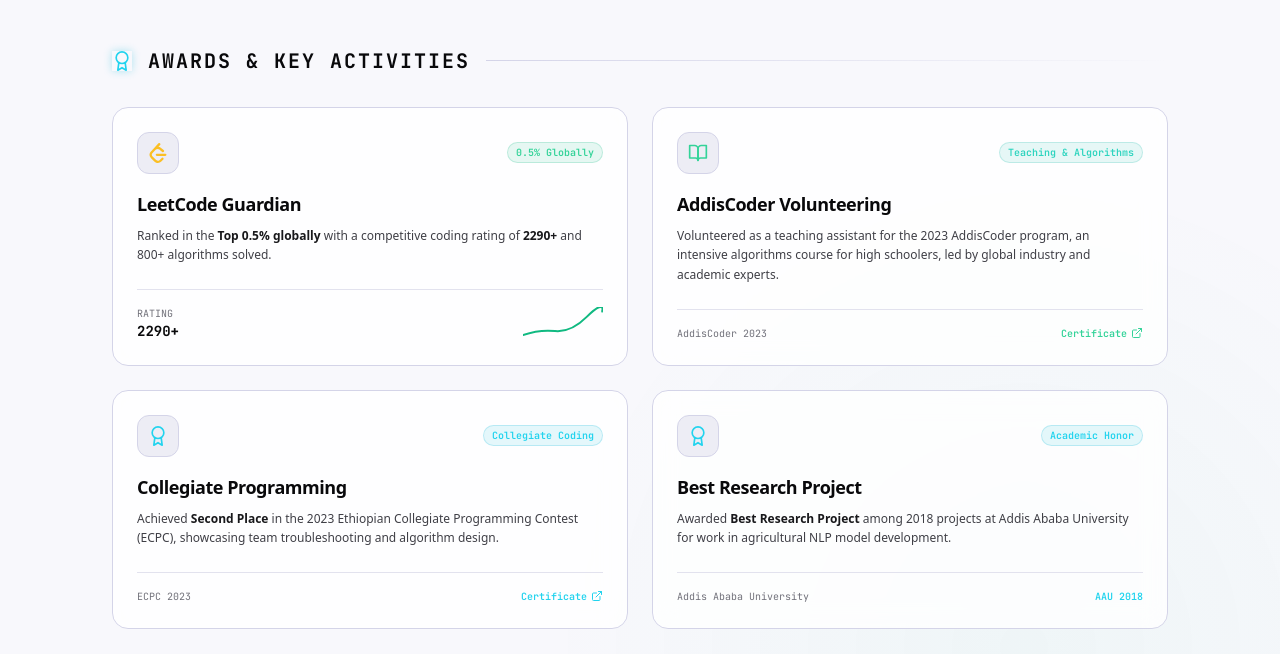
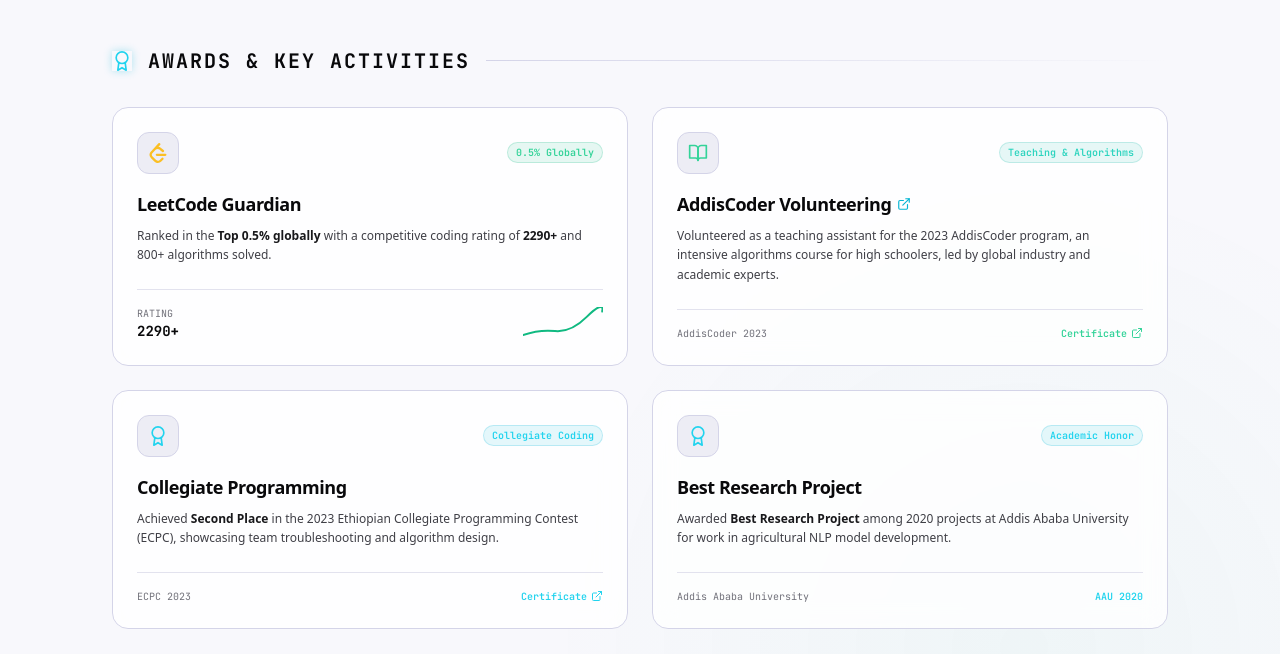
Before and after one commit to dryeab/dryeab.github.io, a React (Create React App) app: page / in a window 1280 px wide. Shown: the part 3563-4217 px from the top of the page. Built offline with nearby package versions, Linux system fonts and the light colour scheme.

Commit message:
[fix]: misc

```diff
--- a/src/App.js
+++ b/src/App.js
@@ -465,11 +465,8 @@
                 </a>
 
                 {/* AddisCoder Volunteering Card */}
-                <a
-                  href="https://drive.google.com/file/d/1-0WZPN4GzDiOn8Ucp209D0hIQGEYmyEs/view?usp=sharing"
-                  target="_blank"
-                  rel="noreferrer"
-                  className="glass-card rounded-2xl p-6 flex flex-col justify-between hover:scale-[1.01] transition-all group"
+                <div
+                  className="glass-card rounded-2xl p-6 flex flex-col justify-between transition-all group hover:scale-[1.01]"
                   style={{ borderColor: "var(--border-default)" }}
                 >
                   <div>
@@ -485,8 +482,15 @@
                       </span>
                     </div>
                     <h3 className="text-lg font-bold tracking-tight font-sans flex items-center gap-1.5" style={{ color: "var(--text-heading)" }}>
-                      AddisCoder Volunteering
-                      <FiExternalLink className="w-3.5 h-3.5 opacity-0 group-hover:opacity-100 transition-opacity text-cyan-400" />
+                      <a
+                        href="https://www.addiscoder.com/"
+                        target="_blank"
+                        rel="noreferrer"
+                        className="hover:text-cyan-500 dark:hover:text-cyan-400 transition-colors flex items-center gap-1.5"
+                      >
+                        <span>AddisCoder Volunteering</span>
+                        <FiExternalLink className="w-3.5 h-3.5 text-cyan-500 dark:text-cyan-400" />
+                      </a>
                     </h3>
                     <p className="text-xs mt-2 leading-relaxed font-sans" style={{ color: "var(--text-secondary)" }}>
                       Volunteered as a teaching assistant for the 2023 AddisCoder program, an intensive algorithms course for high schoolers, led by global industry and academic experts.
@@ -494,11 +498,16 @@
                   </div>
                   <div className="mt-6 pt-4 flex items-center justify-between font-mono text-[10px]" style={{ borderTop: "1px solid var(--border-muted)", color: "var(--text-muted)" }}>
                     <span>AddisCoder 2023</span>
-                    <span className="text-emerald-400 font-semibold flex items-center gap-1">
+                    <a
+                      href="https://drive.google.com/file/d/1-0WZPN4GzDiOn8Ucp209D0hIQGEYmyEs/view?usp=sharing"
+                      target="_blank"
+                      rel="noreferrer"
+                      className="text-emerald-400 hover:text-emerald-300 font-semibold flex items-center gap-1 transition-colors"
+                    >
                       Certificate <FiExternalLink className="w-3 h-3" />
-                    </span>
+                    </a>
                   </div>
-                </a>
+                </div>
 
                 {/* ECPC 2nd Place Card */}
                 <a
@@ -557,12 +566,12 @@
                       Best Research Project
                     </h3>
                     <p className="text-xs mt-2 leading-relaxed font-sans" style={{ color: "var(--text-secondary)" }}>
-                      Awarded <strong style={{ color: "var(--text-primary)" }}>Best Research Project</strong> among 2018 projects at Addis Ababa University for work in agricultural NLP model development.
+                      Awarded <strong style={{ color: "var(--text-primary)" }}>Best Research Project</strong> among 2020 projects at Addis Ababa University for work in agricultural NLP model development.
                     </p>
                   </div>
                   <div className="mt-6 pt-4 flex items-center justify-between font-mono text-[10px]" style={{ borderTop: "1px solid var(--border-muted)", color: "var(--text-muted)" }}>
                     <span>Addis Ababa University</span>
-                    <span className="text-cyan-400 font-semibold">AAU 2018</span>
+                    <span className="text-cyan-400 font-semibold">AAU 2020</span>
                   </div>
                 </div>
 
--- a/src/data/cv.js
+++ b/src/data/cv.js
@@ -122,7 +122,7 @@
     ],
   },
   awardsAndActivities: [
-    "Awarded Best Research Project among 2018 projects at Addis Ababa University.",
+    "Awarded Best Research Project among 2020 projects at Addis Ababa University.",
     "Second Place in the 2023 Ethiopian Collegiate Programming Contest.",
     "Achieved Leetcode's Guardian rank (Top 1% globally) with a rating over 2290, and solved 800+ questions.",
     "Volunteered as a teaching assistant for the 2023 AddisCoder program , an intensive summer course on algorithms for high schoolers, led by experts like Prof. Jelani Nelson , Prof. Daniel Kang , Alex Krenstel and Heather Huynh .",
```
